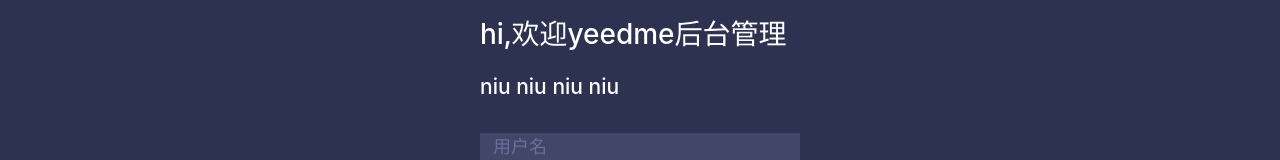
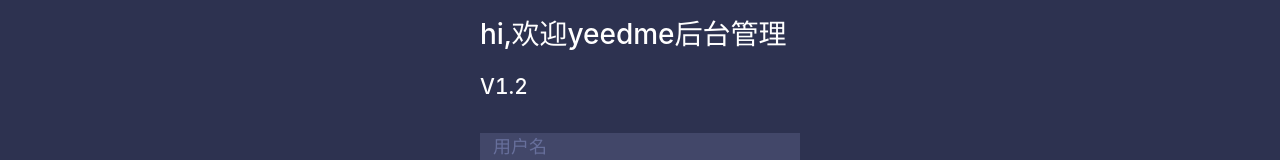
Before and after one commit to yeedme/react18-admin, a React (Create React App) app: page /LorR#/LorR in a window 1280 px wide. Shown: the part 137-297 px from the top of the page. Built offline with nearby package versions, Linux system fonts and the light colour scheme.

Commit message:
feat:layout

```diff
--- a/package.json
+++ b/package.json
@@ -2,7 +2,7 @@
   "name": "t",
   "version": "0.1.0",
   "private": true,
-  "homepage": ".",
+  "homepage": "./",
   "dependencies": {
     "@ant-design/icons": "^4.7.0",
     "@craco/craco": "^6.4.5",
--- a/src/App.js
+++ b/src/App.js
@@ -18,8 +18,8 @@
   const el=useRoutes(publiceRouter)
   return (
     <>
-       {el}
-      {/* <LayoutHome/> */}
+        {el}
+     {/* <LayoutHome/>  */}
     </>
   )
 }
--- a/src/component/Login/Login.jsx
+++ b/src/component/Login/Login.jsx
@@ -68,7 +68,7 @@
     <>
       <div className="y_LoginText">
         <h1>hi,欢迎yeedme后台管理</h1>
-        <h2>niu niu niu niu </h2>
+        <h2>V1.2 </h2>
       </div>
       <div className="y_LoginContent">
         {/* 用户名输入框  */}
--- /dev/null
+++ b/src/pages/E403.jsx
@@ -0,0 +1,7 @@
+import React from 'react'
+
+export default function E403() {
+  return (
+    <div style={{color:'white',fontSize:'40px'}}>403</div>
+  )
+}
--- a/src/router/index.js
+++ b/src/router/index.js
@@ -4,6 +4,7 @@
 import  Guard  from "../pages/Guard";
 import LoadingTypeone from "../component/Loading/LoadingTypeone";
 import React, {Suspense} from "react";
+import E403 from "../pages/E403.jsx";
 const LayoutHome=React.lazy(()=>
  import('../pages/Layout/LayoutHome')
 )
@@ -26,6 +27,9 @@
                  </Suspense>
 
         }]
+    },{
+        path:"/403",
+        element:<E403/>
     }
 ]
 export { publiceRouter }
```
Also changed, not shown: 8 other files (tests, documents, lock files or other folders).
